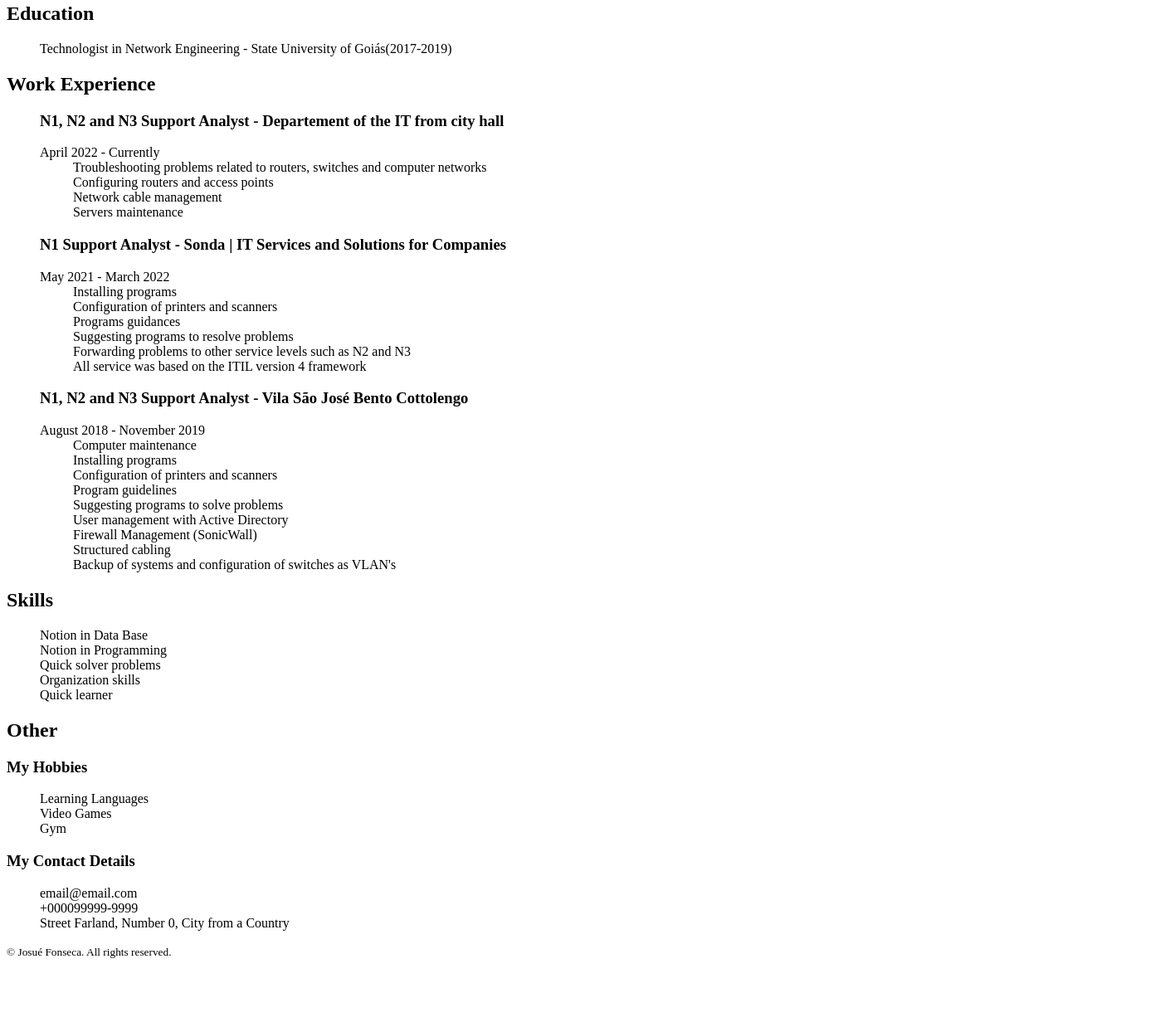
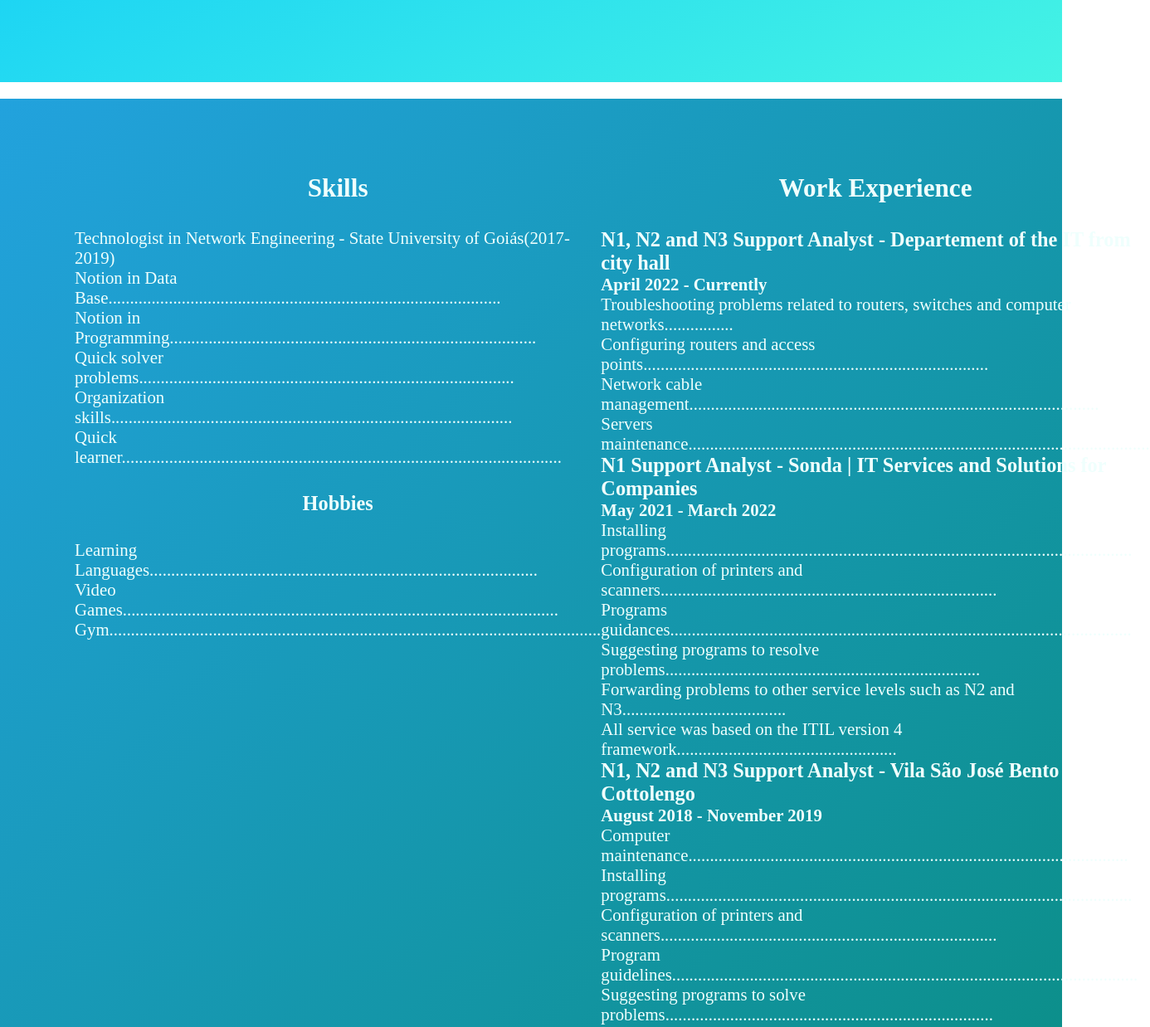
Before and after one commit to josue2cellos/Portfolio, a plain HTML site: page index.html in a window 1280 px wide. Shown: the part 571-1809 px from the top of the page at 83% size, 1386 px wide, since content can reach past the window. Before the commit the page ends 1735 px from the top, so only its background shows below. Drawn offline with Linux system fonts and the light colour scheme.

Commit message:
Portfolio-Mid

```diff
--- a/index.html
+++ b/index.html
@@ -10,80 +10,80 @@
 
  <body>
 <!--Hero Section-->
-<section class="heroSection">
+<section>
 <div class="contHero">
         <h1 id="tt" class="fontColor lobster">I'm Josué Fonseca</h1>
-        <h2 id="tt2" class="fontColor lobster">I'm passionate about technology and innovation like to be always leaning a new thing.</h2>
+        <h2 id="tt2" class="fontColor lobster">I'm passionate about technology and innovation and like to be always leaning a new thing.</h2>
         <img src="./josue.jpg" alt="Me, Josué Fonseca" class="img1">
 </div>
 
 
 </section>
-
+<!--Education and Experience-->
 <section>
-<div>
-    <h2>Education</h2>
+<div class="edEx fontColor fontSize padBot">
+    <div>
+        <div class="colFlex">
+    <h2>Skills</h2>
                 <ul>
                     <li>Technologist in Network Engineering - State University of Goiás(2017-2019)</li>
+                    <li>Notion in Data Base...........................................................................................</li>
+                    <li>Notion in Programming.....................................................................................</li>
+                    <li>Quick solver problems.......................................................................................</li>
+                    <li>Organization skills.............................................................................................</li>
+                    <li>Quick learner......................................................................................................</li>
                 </ul>
-
+    <h3>Hobbies</h3>
+        <ul>
+            <li>Learning Languages..........................................................................................</li>
+            <li>Video Games.....................................................................................................</li>
+            <li>Gym..................................................................................................................</li>
+        </ul>
+    </div>
+        </div>
+        <div>
+    <div class="colFlex">
     <h2>Work Experience</h2>
                 <ul>
                     <li><h3>N1, N2 and N3 Support Analyst - Departement of the IT from city hall</h3></li>
-                        April 2022 - Currently
+                        <h4>April 2022 - Currently</h4>
                             <ul>
-                                <li>Troubleshooting problems related to routers, switches and computer networks</li>
-                                <li>Configuring routers and access points</li>
-                                <li>Network cable management</li>
-                                <li>Servers maintenance</li>
+                                <li>Troubleshooting problems related to routers, switches and computer networks................</li>
+                                <li>Configuring routers and access points................................................................................</li>
+                                <li>Network cable management...............................................................................................</li>
+                                <li>Servers maintenance...........................................................................................................</li>
                             </ul>
                     <li><h3>N1 Support Analyst - Sonda | IT Services and Solutions for Companies</h3></li>
-                            May 2021 - March 2022
+                        <h4>May 2021 - March 2022</h4>
                             <ul>
-                                <li>Installing programs</li>
-                                <li>Configuration of printers and scanners</li>
-                                <li>Programs guidances</li>
-                                <li>Suggesting programs to resolve problems</li>
-                                <li>Forwarding problems to other service levels such as N2 and N3</li>
-                                <li>All service was based on the ITIL version 4 framework</li>
+                                <li>Installing programs............................................................................................................</li>
+                                <li>Configuration of printers and scanners..............................................................................</li>
+                                <li>Programs guidances...........................................................................................................</li>
+                                <li>Suggesting programs to resolve problems.........................................................................</li>
+                                <li>Forwarding problems to other service levels such as N2 and N3......................................</li>
+                                <li>All service was based on the ITIL version 4 framework...................................................</li>
                             </ul>
 
                     <li><h3>N1, N2 and N3 Support Analyst - Vila São José Bento Cottolengo</h3></li>
-                            August 2018 - November 2019
+                            <h4>August 2018 - November 2019</h4>
                             <ul>
-                                <li>Computer maintenance</li>
-                                <li>Installing programs</li>
-                                <li>Configuration of printers and scanners</li>
-                                <li>Program guidelines</li>
-                                <li>Suggesting programs to solve problems</li>
-                                <li>User management with Active Directory</li>
-                                <li>Firewall Management (SonicWall)</li>
-                                <li>Structured cabling</li>
-                                <li>Backup of systems and configuration of switches as VLAN's</li>
+                                <li>Computer maintenance......................................................................................................</li>
+                                <li>Installing programs............................................................................................................</li>
+                                <li>Configuration of printers and scanners..............................................................................</li>
+                                <li>Program guidelines............................................................................................................</li>
+                                <li>Suggesting programs to solve problems............................................................................</li>
+                                <li>User management with Active Directory...........................................................................</li>
+                                <li>Firewall Management (SonicWall)....................................................................................</li>
+                                <li>Structured cabling..............................................................................................................</li>
+                                <li>Backup of systems and configuration of switches as VLAN's..........................................</li>
                             </ul>
                 </ul>
+    </div>
+        </div>
 </div>
 </section>
 
 <section>
-    <h2>Skills</h2>
-                <ul>
-                   <li>Notion in Data Base</li>
-                   <li>Notion in Programming</li>
-                   <li>Quick solver problems</li>
-                   <li>Organization skills</li>
-                   <li>Quick learner</li>
-                </ul>
-</section>
-
-<section>
-    <h2>Other</h2>
-    <h3>My Hobbies</h3>
-            <ul>
-                <li>Learning Languages</li>
-                <li>Video Games</li>
-                <li>Gym</li>
-            </ul>
     <h3>My Contact Details</h3>
             <ul>
                 <li>email@email.com</li>
--- a/style.css
+++ b/style.css
@@ -1,6 +1,12 @@
 
 
-Palette
+/*Palette*/
+
+*{
+  margin:0;
+  padding:0;
+  /*box-sizing: border-box;*/
+}
 
 test{
 background-color:#EFFFFD;
@@ -33,6 +39,10 @@ background-color:#22a2dd;
   color:#EFFFFD;
 }
 
+.fontSize{
+  font-size: 1.3em;
+}
+
 
 li {
   list-style:none;
@@ -61,6 +71,25 @@ li {
       flex-direction: column;
       align-items: center;
       background-image: linear-gradient(to bottom right,#00bfff,#45f3e4);
-      padding-bottom: 30px;
+      padding: 150px;
       gap:30px;
 }
+
+.colFlex{
+    display: flex;
+    flex-direction: column;
+    align-items: center;
+    gap:30px;
+}
+
+.padBot{
+  padding-bottom: 40px;
+}
+
+.edEx{
+    display:grid;
+    grid-template: 1fr / 1fr 1fr;
+    margin-top: 20px;
+    padding: 90px;
+    background-image: linear-gradient(to bottom right,#22a2dd,#0a8d82);
+}
```
